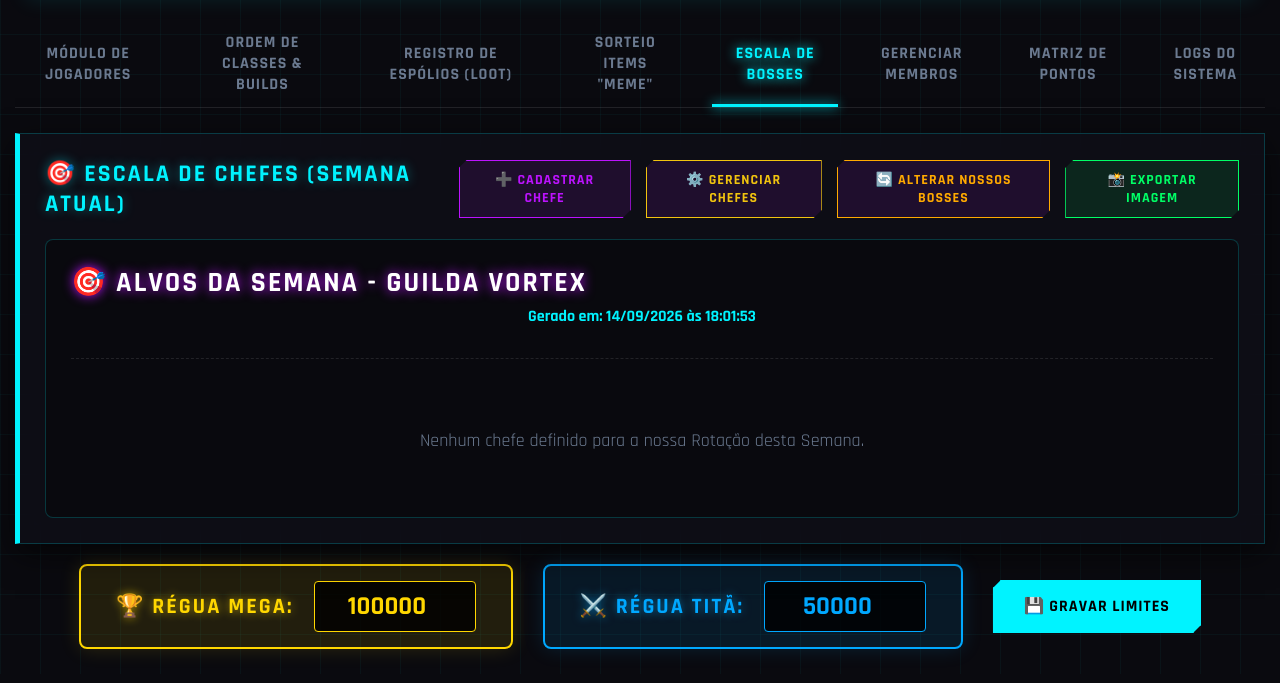
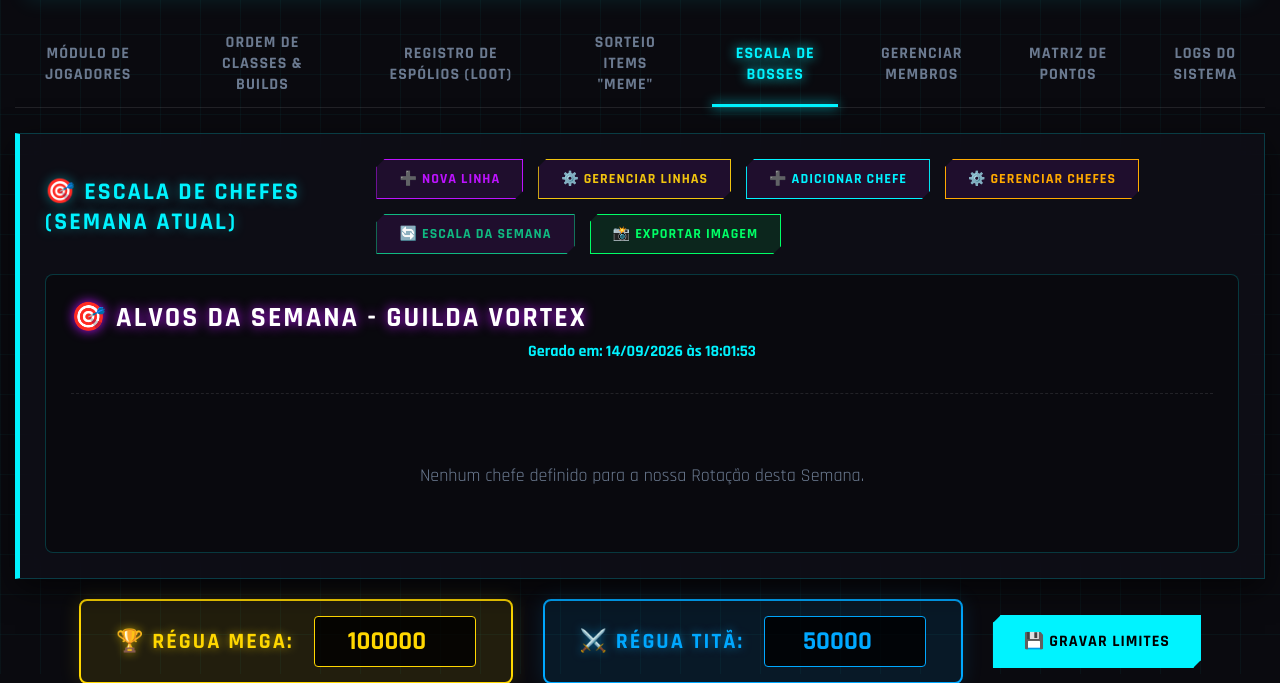
Before and after one commit to Seck1993/vortex, a Flask app: page / in a window 1280 px wide, after a click on "ESCALA DE BOSSES". Shown: the part 126-809 px from the top of the page. Before the commit the page ends 786 px from the top, so only its background shows below. Run offline with Flask 3, Linux system fonts and the light colour scheme; the visitor is signed in with stand-in values (Sample User, id 1).

Commit message:
Update dashboard.html

```diff
--- a/templates/dashboard.html
+++ b/templates/dashboard.html
@@ -59,7 +59,6 @@
         {% for item in evento.itens %}
         <div class="item-card" data-item-id="{{ item.id }}" style="opacity: {{ '0.5' if item.sorteado else '1' }}; border-left-color: {{ 'var(--neon-green)' if item.sorteado else 'var(--neon-cyan)' }}">
             <div>
-                <!-- NOME DO ITEM COM TAG DE RESTRIÇÃO -->
                 <h3 style="color: #fff; margin: 0; font-size: 22px; display: flex; align-items: center; gap: 10px;">
                     {{ item.nome_item }}
                     {% if item.restricao == 'Mega' %}
@@ -70,7 +69,6 @@
                         <span style="font-size: 14px; background: rgba(0, 243, 255, 0.1); color: var(--neon-cyan); padding: 3px 8px; border: 1px solid var(--neon-cyan); border-radius: 4px;">Livre para Todos</span>
                     {% endif %}
                 </h3>
-
                 <p style="margin: 5px 0 0 0; color: var(--neon-cyan); font-weight: bold;">Probabilidade Máxima: {{ item.max_pontos }} PTS = 100%</p>
                 <p style="margin: 5px 0 0 0; color: var(--text-muted); font-size: 14px;">Total depositado pelos membros: {{ item.total_apostado }} PTS</p>
 
@@ -132,16 +130,17 @@
             <div style="display: flex; justify-content: space-between; align-items: center; margin-bottom: 20px;">
                 <h2 style="color: var(--neon-cyan); text-shadow: 0 0 12px rgba(0, 243, 255, 0.4); margin: 0;">🎯 Escala de Chefes (Semana Atual)</h2>
                 {% if user_role == 'admin' %}
-                <div style="display: flex; gap: 15px;">
-                    <button class="btn btn-outline" style="border-color: var(--neon-purple); color: var(--neon-purple);" onclick="abrirModalCadastroBossLivre()">➕ Cadastrar Chefe</button>
-                    <button class="btn btn-outline" style="border-color: #f1c40f; color: #f1c40f;" onclick="abrirModalGerenciarBosses()">⚙️ Gerenciar Chefes</button>
-                    <button class="btn btn-outline" style="border-color: var(--neon-orange); color: var(--neon-orange);" onclick="abrirModal('modalSelecionarBosses')">🔄 Alterar Nossos Bosses</button>
+                <div style="display: flex; gap: 15px; flex-wrap: wrap;">
+                    <button class="btn btn-outline" style="border-color: var(--neon-purple); color: var(--neon-purple);" onclick="abrirModalCadastroGrupo()">➕ Nova Linha</button>
+                    <button class="btn btn-outline" style="border-color: #f1c40f; color: #f1c40f;" onclick="abrirModalGerenciarGrupos()">⚙️ Gerenciar Linhas</button>
+                    <button class="btn btn-outline" style="border-color: var(--neon-cyan); color: var(--neon-cyan);" onclick="abrirModalCadastroBossLivre()">➕ Adicionar Chefe</button>
+                    <button class="btn btn-outline" style="border-color: var(--neon-orange); color: var(--neon-orange);" onclick="abrirModalGerenciarBosses()">⚙️ Gerenciar Chefes</button>
+                    <button class="btn btn-outline" style="border-color: #10b981; color: #10b981;" onclick="abrirModal('modalSelecionarBosses')">🔄 Escala da Semana</button>
                     <button class="btn btn-success" onclick="exportarBossesImagem()">📸 Exportar Imagem</button>
                 </div>
                 {% endif %}
             </div>
 
-            <!-- Container Export Imagem -->
             <div id="exportarBossArea" style="background: rgba(10, 10, 15, 0.95); padding: 25px; border-radius: 8px; border: 1px solid var(--glass-border);">
                 <div style="text-align: center; margin-bottom: 30px; border-bottom: 1px dashed rgba(255,255,255,0.1); padding-bottom: 15px;">
                     <h2 style="color: #fff; text-transform: uppercase; letter-spacing: 2px; margin: 0; font-size: 28px;">🎯 Alvos da Semana - Guilda Vortex</h2>
@@ -149,7 +148,6 @@
                 </div>
 
                 <div id="gridBossesAtivos" style="display: grid; grid-template-columns: repeat(auto-fill, minmax(320px, 1fr)); gap: 20px;">
-                    <!-- JS Injeta os Cards Aqui -->
                     <div style="text-align: center; color: var(--text-muted); grid-column: 1 / -1; padding: 40px; font-size: 18px;">Carregando chefes...</div>
                 </div>
             </div>
@@ -246,7 +244,6 @@
                             </td>
 
                             <td style="font-weight: bold; font-size: 22px; color: {% if item.participacao >= 90 %}var(--neon-green){% elif item.participacao >= 50 %}var(--neon-orange){% else %}var(--neon-red){% endif %}; text-shadow: 0 0 10px rgba(0,0,0,0.5);">{{ item.participacao }}%</td>
-
                             <td style="color: var(--neon-red); font-weight: bold; font-size: 22px; text-shadow: 0 0 10px rgba(255,0,60,0.4);">{% if item.get('penalidades', 0) > 0 %}-{{ item.penalidades }}{% else %}0{% endif %}</td>
 
                             {% if user_role == 'admin' %}
@@ -254,7 +251,6 @@
                             {% else %}
                                 <td style="color: var(--neon-green); font-weight: 700; font-size: 26px; text-shadow: 0 0 15px rgba(0,255,102,0.4);">{{ item.pontos }} PTS<input type="hidden" class="edit-pontos" value="{{ item.pontos }}"></td>
                             {% endif %}
-
                             <td><button class="btn btn-outline" style="border-color: var(--neon-cyan); color: var(--neon-cyan); font-size: 13px; padding: 6px 12px;" onclick="abrirModalEditarPersonagem({{ item.jogador.id }}, '{{ item.jogador.nome }}', {{ item.jogador.level }}, {{ item.jogador.poder_combate }})">✏️ Editar</button></td>
 
                         {% else %}
@@ -267,9 +263,7 @@
                         {% endif %}
                     </tr>
                     {% else %}
-                    <tr>
-                        <td colspan="100" style="text-align: center; color: var(--text-muted); padding: 50px; border-right: none; font-size: 20px;">[ BANCO DE DADOS VAZIO ]</td>
-                    </tr>
+                    <tr><td colspan="100" style="text-align: center; color: var(--text-muted); padding: 50px; border-right: none; font-size: 20px;">[ BANCO DE DADOS VAZIO ]</td></tr>
                     {% endfor %}
                 </tbody>
             </table>
@@ -685,7 +679,79 @@
     </div>
 
     {% if user_role == 'admin' %}
-    <!-- MODAL DE CADASTRAR BOSS ATUALIZADO COM OS NOVOS TIPOS DE RESPAWN -->
+
+    <!-- MODAL DE CRIAR E EDITAR LINHA (GRUPO DE CHEFES) -->
+    <div id="modalCadastrarGrupo" class="modal-overlay" style="z-index: 120;">
+        <div class="modal-content" style="width: 450px;">
+            <h2 id="tituloModalGrupo" style="color: var(--neon-cyan); margin-top: 0; text-align: center;">➕ Criar Nova Linha</h2>
+
+            <input type="hidden" id="editGrupoId">
+
+            <label style="color: #fff; font-weight: bold; display: block; margin-bottom: 5px;">Nome da Linha (Grupo):</label>
+            <input type="text" id="inputGrupoNome" class="input-edit" placeholder="Ex: Grupo de Chefes Novus D" style="width: 100%; margin-bottom: 15px; text-align: left;">
+
+            <label style="color: #fff; font-weight: bold; display: block; margin-bottom: 5px;">Mecânica de Surgimento:</label>
+            <select id="inputGrupoTipoRespawn" class="input-edit" style="width: 100%; margin-bottom: 15px; text-align: left;" onchange="toggleCamposGrupo()">
+                <option value="intervalo">⏱️ Intervalo Fixo (Ex: a cada 48h)</option>
+                <option value="diario">☀️ Diário (Todos os dias no mesmo horário)</option>
+                <option value="semanal">📅 Semanal (Apenas em dias específicos)</option>
+            </select>
+
+            <!-- CAMPOS DINÂMICOS - INTERVALO -->
+            <div id="divGrupoIntervalo" style="display: block;">
+                <label style="color: #fff; font-weight: bold; display: block; margin-bottom: 5px;">Horas do Intervalo (Nascimento a Nascimento):</label>
+                <input type="number" id="inputGrupoHoras" class="input-edit" placeholder="42" value="42" style="width: 100%; margin-bottom: 15px; text-align: left;">
+
+                <label style="color: #fff; font-weight: bold; display: block; margin-bottom: 5px;">Horário Base (Ancoragem):</label>
+                <p style="font-size: 13px; color: var(--text-muted); margin-bottom: 8px;">Insira a última vez que essa linha nasceu/morreu para que o sistema preveja os próximos ciclos.</p>
+                <input type="datetime-local" id="inputGrupoAncoragem" class="input-edit" style="width: 100%; margin-bottom: 15px; text-align: left;">
+            </div>
+
+            <!-- CAMPOS DINÂMICOS - HORÁRIOS FIXOS -->
+            <div id="divGrupoHorarios" style="display: none;">
+                <label style="color: #fff; font-weight: bold; display: block; margin-bottom: 5px;">Horário(s) de Nascimento:</label>
+                <p style="font-size: 13px; color: var(--text-muted); margin-bottom: 8px;">Se eles nascerem mais de uma vez ao dia, separe por vírgula (Ex: 16:00, 22:30).</p>
+                <input type="text" id="inputGrupoHorarios" class="input-edit" placeholder="16:00, 22:30" style="width: 100%; margin-bottom: 15px; text-align: left;">
+            </div>
+
+            <!-- CAMPOS DINÂMICOS - DIAS DA SEMANA -->
+            <div id="divGrupoDias" style="display: none; margin-bottom: 15px; background: rgba(0,0,0,0.5); padding: 15px; border-radius: 6px;">
+                <label style="color: #fff; font-weight: bold; display: block; margin-bottom: 10px;">Em quais dias da semana essa linha nasce?</label>
+                <div style="display: grid; grid-template-columns: 1fr 1fr; gap: 8px;">
+                    <label style="color: #fff; font-size: 14px; cursor: pointer;"><input type="checkbox" class="check-dia-grupo" value="0" style="accent-color: var(--neon-cyan);"> Domingo</label>
+                    <label style="color: #fff; font-size: 14px; cursor: pointer;"><input type="checkbox" class="check-dia-grupo" value="1" style="accent-color: var(--neon-cyan);"> Segunda-feira</label>
+                    <label style="color: #fff; font-size: 14px; cursor: pointer;"><input type="checkbox" class="check-dia-grupo" value="2" style="accent-color: var(--neon-cyan);"> Terça-feira</label>
+                    <label style="color: #fff; font-size: 14px; cursor: pointer;"><input type="checkbox" class="check-dia-grupo" value="3" style="accent-color: var(--neon-cyan);"> Quarta-feira</label>
+                    <label style="color: #fff; font-size: 14px; cursor: pointer;"><input type="checkbox" class="check-dia-grupo" value="4" style="accent-color: var(--neon-cyan);"> Quinta-feira</label>
+                    <label style="color: #fff; font-size: 14px; cursor: pointer;"><input type="checkbox" class="check-dia-grupo" value="5" style="accent-color: var(--neon-cyan);"> Sexta-feira</label>
+                    <label style="color: #fff; font-size: 14px; cursor: pointer;"><input type="checkbox" class="check-dia-grupo" value="6" style="accent-color: var(--neon-cyan);"> Sábado</label>
+                </div>
+            </div>
+
+            <div style="display: flex; justify-content: space-between; margin-top: 15px;">
+                <button class="btn btn-outline" style="border-color: var(--text-muted); color: var(--text-muted);" onclick="fecharModal('modalCadastrarGrupo')">Cancelar</button>
+                <button class="btn btn-success" onclick="salvarGrupo()">💾 Salvar Linha</button>
+            </div>
+        </div>
+    </div>
+
+    <!-- MODAL DE GERENCIAR TODAS AS LINHAS (GRUPOS) -->
+    <div id="modalGerenciarGrupos" class="modal-overlay" style="z-index: 110;">
+        <div class="modal-content" style="width: 600px;">
+            <h2 style="color: #f1c40f; margin-top: 0; text-align: center;">⚙️ Gerenciar Linhas de Tempo</h2>
+            <p style="color: var(--text-muted); font-size: 14px; text-align: center; margin-bottom: 20px;">Edite as configurações de tempo das linhas. Todos os chefes vinculados a ela serão atualizados automaticamente.</p>
+
+            <div id="listaGerenciarGrupos" style="max-height: 400px; overflow-y: auto; text-align: left; padding-right: 10px;">
+                <!-- JS injeta a lista aqui -->
+            </div>
+
+            <div style="display: flex; justify-content: flex-end; margin-top: 20px;">
+                <button class="btn btn-outline" style="border-color: var(--text-muted); color: var(--text-muted);" onclick="fecharModal('modalGerenciarGrupos')">Fechar</button>
+            </div>
+        </div>
+    </div>
+
+    <!-- MODAL DE CADASTRAR/EDITAR CHEFE (VINCULADO) -->
     <div id="modalCadastrarBoss" class="modal-overlay" style="z-index: 120;">
         <div class="modal-content" style="width: 450px;">
             <h2 id="tituloModalBoss" style="color: var(--neon-cyan); margin-top: 0; text-align: center;">➕ Cadastrar Novo Chefe</h2>
@@ -698,70 +764,23 @@
             <label style="color: #fff; font-weight: bold; display: block; margin-bottom: 5px;">Localização:</label>
             <input type="text" id="inputBossLocal" class="input-edit" placeholder="Ex: Fábrica de Munições" style="width: 100%; margin-bottom: 15px; text-align: left;">
 
-            <label style="color: #fff; font-weight: bold; display: block; margin-bottom: 5px;">Nome do Grupo (Categoria):</label>
-            <input type="text" id="inputBossGrupo" class="input-edit" list="listaGrupos" placeholder="Ex: Grupo de Chefes Novus D" style="width: 100%; margin-bottom: 15px; text-align: left;">
-            <datalist id="listaGrupos">
-                <option value="Grupo de Chefes Novus A">
-                <option value="Grupo de Chefes Novus B">
-                <option value="Grupo de Chefes Novus C">
-                <option value="Grupo de Chefes Novus D">
-                <option value="Grupo de Chefes Novus E">
-                <option value="Grupo de Chefes Novus F">
-                <option value="Chefe Mundial">
-                <option value="Chefe de Masmorra">
-                <option value="Chefe de Campo de Batalha">
-            </datalist>
-
-            <label style="color: #fff; font-weight: bold; display: block; margin-bottom: 5px;">Mecânica de Surgimento:</label>
-            <select id="inputBossTipoRespawn" class="input-edit" style="width: 100%; margin-bottom: 15px; text-align: left;" onchange="toggleCamposBoss()">
-                <option value="intervalo">⏱️ Intervalo Fixo (Ex: a cada 48h)</option>
-                <option value="diario">☀️ Diário (Todos os dias no mesmo horário)</option>
-                <option value="semanal">📅 Semanal (Apenas em dias específicos)</option>
+            <label style="color: #fff; font-weight: bold; display: block; margin-bottom: 5px;">Vincular à Linha (Grupo de Tempo):</label>
+            <select id="inputBossGrupoId" class="input-edit" style="width: 100%; margin-bottom: 25px; text-align: left;">
+                <!-- Preenchido via JS dinamicamente -->
             </select>
 
-            <!-- CAMPOS DINÂMICOS - INTERVALO -->
-            <div id="divBossIntervalo" style="display: block;">
-                <label style="color: #fff; font-weight: bold; display: block; margin-bottom: 5px;">Horas do Intervalo (Nascimento a Nascimento):</label>
-                <input type="number" id="inputBossHoras" class="input-edit" placeholder="42" value="42" style="width: 100%; margin-bottom: 15px; text-align: left;">
-
-                <label style="color: #fff; font-weight: bold; display: block; margin-bottom: 5px;">Horário Base (Ancoragem):</label>
-                <p style="font-size: 13px; color: var(--text-muted); margin-bottom: 8px;">Insira a última vez que ele nasceu/morreu para que o sistema adicione as horas e preveja os próximos cronômetros.</p>
-                <input type="datetime-local" id="inputBossAncoragem" class="input-edit" style="width: 100%; margin-bottom: 15px; text-align: left;">
-            </div>
-
-            <!-- CAMPOS DINÂMICOS - HORÁRIOS FIXOS -->
-            <div id="divBossHorarios" style="display: none;">
-                <label style="color: #fff; font-weight: bold; display: block; margin-bottom: 5px;">Horário(s) de Nascimento:</label>
-                <p style="font-size: 13px; color: var(--text-muted); margin-bottom: 8px;">Se ele nascer mais de uma vez ao dia, separe por vírgula (Ex: 16:00, 22:30).</p>
-                <input type="text" id="inputBossHorarios" class="input-edit" placeholder="16:00, 22:30" style="width: 100%; margin-bottom: 15px; text-align: left;">
-            </div>
-
-            <!-- CAMPOS DINÂMICOS - DIAS DA SEMANA -->
-            <div id="divBossDias" style="display: none; margin-bottom: 15px; background: rgba(0,0,0,0.5); padding: 15px; border-radius: 6px;">
-                <label style="color: #fff; font-weight: bold; display: block; margin-bottom: 10px;">Em quais dias da semana ele nasce?</label>
-                <div style="display: grid; grid-template-columns: 1fr 1fr; gap: 8px;">
-                    <label style="color: #fff; font-size: 14px; cursor: pointer;"><input type="checkbox" class="check-dia-boss" value="0" style="accent-color: var(--neon-cyan);"> Domingo</label>
-                    <label style="color: #fff; font-size: 14px; cursor: pointer;"><input type="checkbox" class="check-dia-boss" value="1" style="accent-color: var(--neon-cyan);"> Segunda-feira</label>
-                    <label style="color: #fff; font-size: 14px; cursor: pointer;"><input type="checkbox" class="check-dia-boss" value="2" style="accent-color: var(--neon-cyan);"> Terça-feira</label>
-                    <label style="color: #fff; font-size: 14px; cursor: pointer;"><input type="checkbox" class="check-dia-boss" value="3" style="accent-color: var(--neon-cyan);"> Quarta-feira</label>
-                    <label style="color: #fff; font-size: 14px; cursor: pointer;"><input type="checkbox" class="check-dia-boss" value="4" style="accent-color: var(--neon-cyan);"> Quinta-feira</label>
-                    <label style="color: #fff; font-size: 14px; cursor: pointer;"><input type="checkbox" class="check-dia-boss" value="5" style="accent-color: var(--neon-cyan);"> Sexta-feira</label>
-                    <label style="color: #fff; font-size: 14px; cursor: pointer;"><input type="checkbox" class="check-dia-boss" value="6" style="accent-color: var(--neon-cyan);"> Sábado</label>
-                </div>
-            </div>
-
-            <div style="display: flex; justify-content: space-between; margin-top: 15px;">
+            <div style="display: flex; justify-content: space-between;">
                 <button class="btn btn-outline" style="border-color: var(--text-muted); color: var(--text-muted);" onclick="fecharModal('modalCadastrarBoss')">Cancelar</button>
                 <button class="btn btn-success" onclick="salvarNovoBoss()">💾 Salvar Chefe</button>
             </div>
         </div>
     </div>
 
-    <!-- MODAL DE GERENCIAR TODOS OS BOSSES (NOVO) -->
+    <!-- MODAL DE GERENCIAR TODOS OS BOSSES -->
     <div id="modalGerenciarBosses" class="modal-overlay" style="z-index: 110;">
         <div class="modal-content" style="width: 600px;">
-            <h2 style="color: #f1c40f; margin-top: 0; text-align: center;">⚙️ Gerenciar Banco de Chefes</h2>
-            <p style="color: var(--text-muted); font-size: 14px; text-align: center; margin-bottom: 20px;">Edite as configurações ou exclua qualquer chefe cadastrado no sistema, incluindo os que não estão na escala desta semana.</p>
+            <h2 style="color: var(--neon-orange); margin-top: 0; text-align: center;">⚙️ Gerenciar Banco de Chefes</h2>
+            <p style="color: var(--text-muted); font-size: 14px; text-align: center; margin-bottom: 20px;">Edite as configurações de nome e localização, ou altere a qual Linha de Tempo ele pertence.</p>
 
             <div id="listaGerenciarBosses" style="max-height: 400px; overflow-y: auto; text-align: left; padding-right: 10px;">
                 <!-- JS injeta a lista aqui -->
@@ -776,7 +795,7 @@
     <!-- MODAL DE SELECIONAR BOSSES DA SEMANA -->
     <div id="modalSelecionarBosses" class="modal-overlay">
         <div class="modal-content" style="width: 500px;">
-            <h2 style="color: var(--neon-orange); margin-top: 0; text-align: center;">🔄 Definir Bosses da Semana</h2>
+            <h2 style="color: var(--neon-orange); margin-top: 0; text-align: center;">🔄 Definir Escala da Semana</h2>
             <p style="color: var(--text-muted); font-size: 14px; text-align: center; margin-bottom: 20px;">Marque apenas os chefes que pertencem à Guilda Vortex nesta rotação semanal.</p>
 
             <div id="listaBossesSelecao" style="display: grid; grid-template-columns: 1fr; gap: 10px; max-height: 350px; overflow-y: auto; padding-right: 10px; margin-bottom: 25px; text-align: left;">
@@ -789,8 +808,9 @@
             </div>
         </div>
     </div>
+    {% endif %}
 
-    <!-- DEMAIS MODALS -->
+    <!-- DEMAIS MODALS... -->
     <div id="modalImportacao" class="modal-overlay">
         <div class="modal-content">
             <div style="display: flex; justify-content: space-between; align-items: center; margin-bottom: 25px; border-bottom: 1px solid var(--glass-border); padding-bottom: 15px;">
@@ -1091,11 +1111,9 @@
         </div>
     </div>
 
-    {% endif %}
-
     </div>
 
-    <!-- Script de Tradução do Google e Dashboard Engine -->
+    <!-- Script de Tradução do Google -->
     <script src="{{ url_for('static', filename='js/dashboard.js') }}?v={{ asset_version('js/dashboard.js') }}"></script>
     <script type="text/javascript" src="https://translate.google.com/translate_a/element.js?cb=googleTranslateElementInit"></script>
 
```
